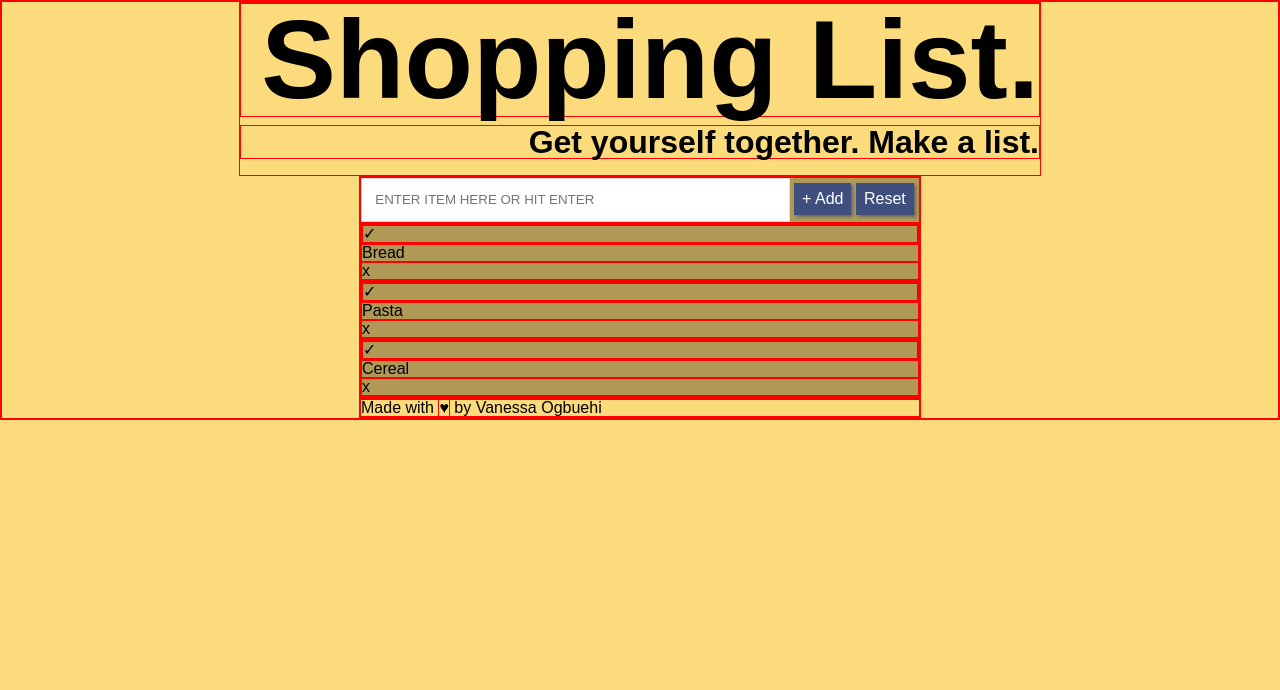
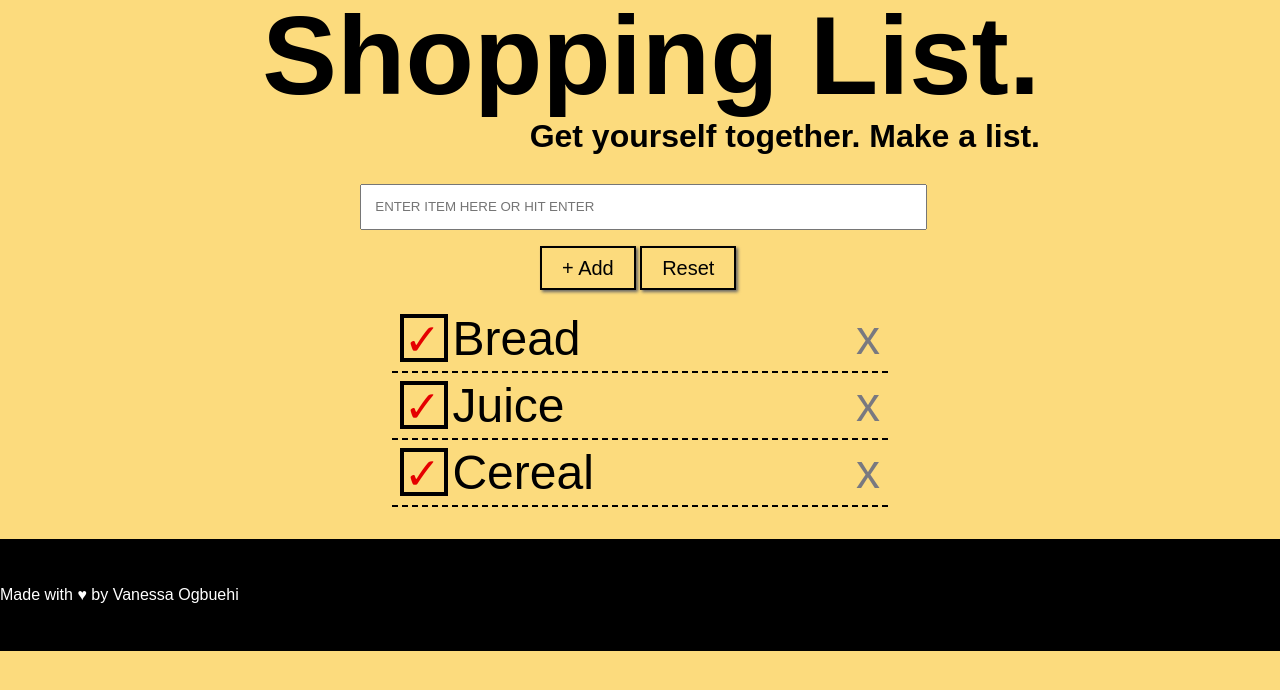
Before and after one commit to VanessaO/shopping-list, a plain HTML site: page index.html in a window 1280 px wide. Drawn offline with Linux system fonts and the light colour scheme.

Commit message:
Add stylings to list and footer

```diff
--- a/css/styles.css
+++ b/css/styles.css
@@ -1,6 +1,10 @@
 //-------------------------------------------- Foundation
 
 // Reference: http://jaydenseric.com/blog/forget-normalize-or-resets-lay-your-own-css-foundation
+
+*, *:before, *:after {
+  box-sizing: inherit;
+}
 
 html {
 	-ms-text-size-adjust: 100%;
@@ -8,6 +12,8 @@ html {
 	-webkit-font-smoothing: antialiased;
 	-moz-osx-font-smoothing: grayscale;
 	-webkit-tap-highlight-color: transparent;
+	box-sizing: border-box;
+
 }
 
 body {
@@ -76,16 +82,17 @@ body {
 	background-color: #FCDB7D;
 }
 
-* {
+/* * {
 	border: 1px solid red;
-}
+}*/
 
 .content {
 	width: 35em;
 	margin: 0 auto;
 }
+
 .main {
-	background: rgba(0,0,0,0.3);
+	margin: 2em auto;
 }
 
 .title {
@@ -105,29 +112,70 @@ body {
 		margin-bottom: 1rem;
 	}
 
-.addItem-box {
+.addItem {
+	width: 33.5rem;
+	padding: 1em;
+	display: block;
 }
 
-.addItem {
-	width: 30em;
-	padding: 1em;
-  	border: solid 1px #dcdcdc;
-  	transition: box-shadow 0.3s, border 0.3s;
-  	background: rgba(255,255,255,1);
+.addReset {
+	margin: 0 auto;
+	margin-top: 1em;
+	margin-bottom: 1em;
+	width: 12.5em;
 }
-
 .button {
 	-webkit-box-shadow: 2px 2px 3px #666666;
 	-moz-box-shadow: 2px 2px 3px #666666;
 	box-shadow: 2px 2px 3px #666666;
 	font-family: Arial;
-	color: #ffffff;
-	font-size: 1em;
-	background: #3e4f7e;
-	padding: 0.5em;
+	color: #000000;
+	font-size: 20px;
+	padding: 10px 20px;
+	border: solid #000 2px;
 	text-decoration: none;
+	position: relative;
 }
 
-.button:hover {
-  background: #576eb0;
+.item {
+	width: 30em;
+	margin: 0 auto;
+	padding: .50em;
+  	border-bottom: dashed 2px #000;
+  }
+
+.checkbox, .item p {
+	display: inline-block;
 }
+
+.item > p, .delete {
+	font-size: 3em;
+}
+
+.checkbox {
+	width: 2.50em;
+	height: 2.50em;
+	border: 4px solid #000;
+}
+
+.checkmark {
+	font-size: 2.75em;
+	color: #e50000;
+	cursor: pointer;
+}
+
+.delete {
+	float: right;
+	color: #797980;
+	cursor: pointer;
+}
+
+.delete:hover {
+	color: #000;
+}
+
+.footer {
+	padding: 3em 0;
+	background: #000;
+	color: #fff;
+}
--- a/index.html
+++ b/index.html
@@ -19,30 +19,39 @@
 		<!--ADDITEM.BOX // Contains input form to submit an item or reset list-->
 		<div class="addItem-box">
 			<input type="text" name="addItem" placeholder="ENTER ITEM HERE OR HIT ENTER" class="addItem">
+			<div class="addReset">
 			  	<button type="submit" class="button">+ Add</button>
 			  	<button type="submit" class="button">Reset</button>
 		  	</div>
+		</div>
 
 		<!--LISTITEM // Contains checkbox, item, and delete button (x)-->
-	  	<div class="listItem">
+	  	<ul>
+	  	<li>
+		  	<div class="item">
 				<div class="checkbox"><p class="checkmark">&#10003;</p></div>
 				<p>Bread</p>
-			<p class="xDelete">x</p>
+				<p class="delete">x</p>
 			</div>
-		<div class="listItem">
+		</li>
+		<li>
+		  	<div class="item">
 				<div class="checkbox"><p class="checkmark">&#10003;</p></div>
-			<p>Pasta</p>
-			<p class="xDelete">x</p>
+				<p>Juice</p>
+				<p class="delete">x</p>
 			</div>
-		<div class="listItem">
+		</li>
+		<li>
+		  	<div class="item">
 				<div class="checkbox"><p class="checkmark">&#10003;</p></div>
 				<p>Cereal</p>
-			<p class="xDelete">x</p>
+				<p class="delete">x</p>
 			</div>
+		</li>
 	</section>
 
 	<!--Contains copyright and social links-->
-	<footer class="footer content">
+	<footer class="footer">
 		<p>Made with <span>&hearts;</span> by Vanessa Ogbuehi</p>
 	</footer>
 </body>
```
Lines whose indentation alone changed are shown as unchanged.
